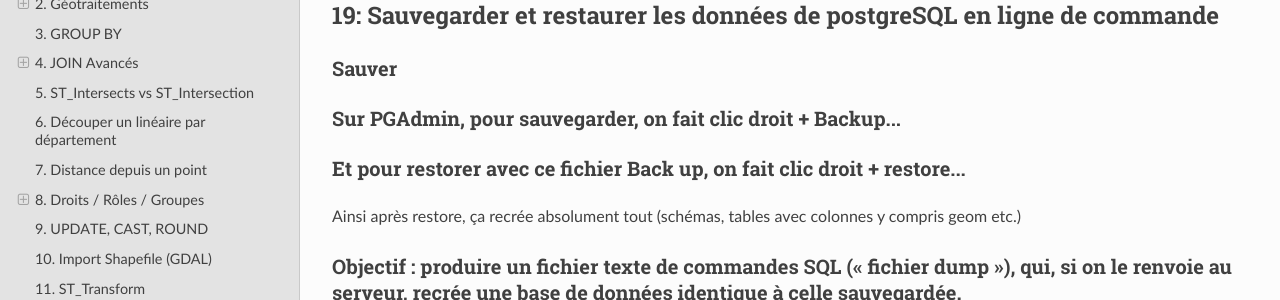
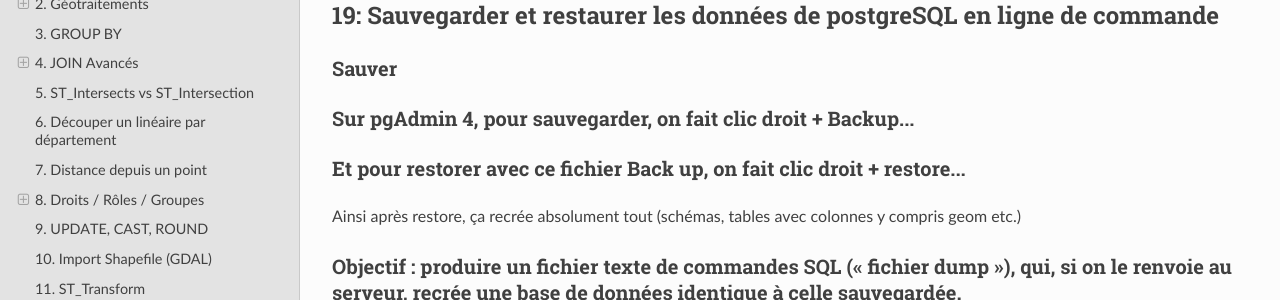
Before and after one commit to abdou123-guene/Site_de_documentation_geomatique, an MkDocs documentation site: the page built from docs/aide_sql.md, in a window 1280 px wide and 900 px high, scrolled down 5862 px. Shown: the part 155-455 px from the top of the window. Built offline with MkDocs 1.6.1, drawn with Linux system fonts in a browser that asks for light colours; nearby versions of some CDN libraries.

Commit message:
Update aide_sql.md

````diff
--- a/docs/aide_sql.md
+++ b/docs/aide_sql.md
@@ -357,7 +357,7 @@ FROM pg_catalog.pg_statio_user_tables ORDER BY pg_total_relation_size(relid) DES
 ```
 ## 19: Sauvegarder et restaurer les données de postgreSQL en ligne de commande
 ### Sauver
-### Sur PGAdmin, pour sauvegarder, on fait clic droit + Backup...
+### Sur pgAdmin 4, pour sauvegarder, on fait clic droit + Backup...
 ### Et pour restorer avec ce fichier Back up, on fait clic droit + restore...
 Ainsi après restore, ça recrée absolument tout (schémas, tables avec colonnes y compris geom etc.)
 ### Objectif : produire un fichier texte de commandes SQL (« fichier dump »), qui, si on le renvoie au serveur, recrée une base de données identique à celle sauvegardée.
````
